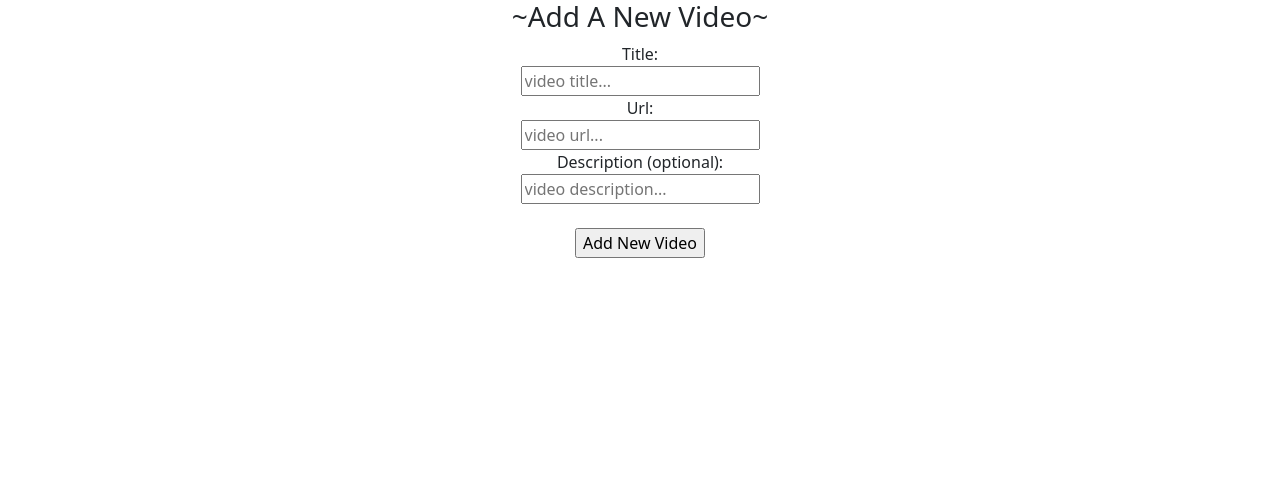
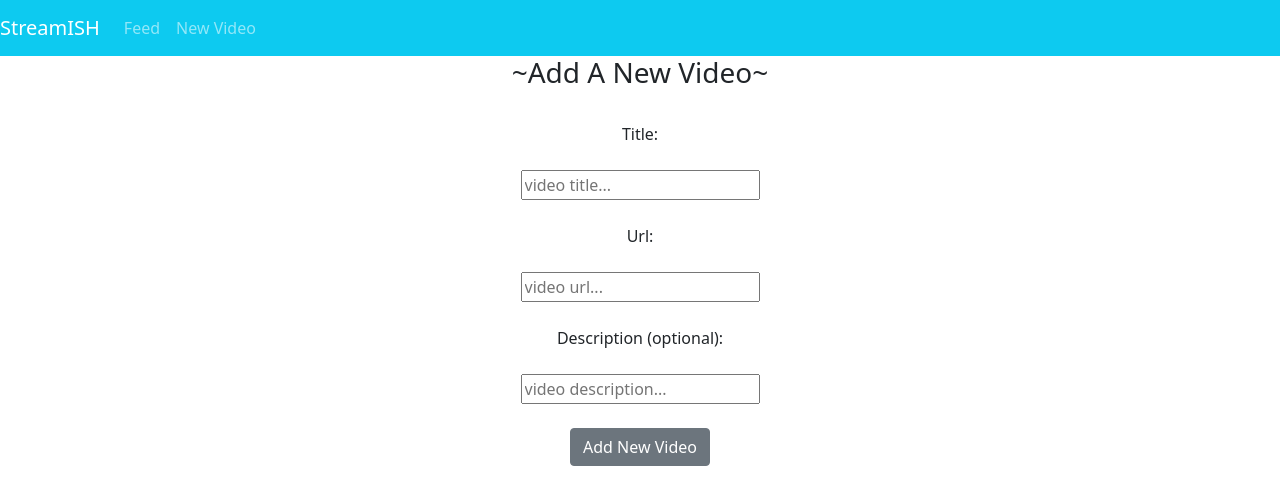
Before and after one commit to luzm321/nss-streamish, a React (Create React App) app in the folder client/: page /videos/add in a window 1280 px wide. Shown: the top 504 px of the page. Built offline with nearby package versions, Linux system fonts and the light colour scheme.

Commit message:
added header/navbar component

```diff
--- a/client/src/App.js
+++ b/client/src/App.js
@@ -2,11 +2,13 @@ import React from "react";
 import { BrowserRouter as Router } from "react-router-dom";
 import "./App.css";
 import ApplicationViews from "./components/ApplicationViews";
+import Header from "./components/Header";
 
 function App() {
   return (
     <div className="App">
       <Router>
+        <Header />
         <ApplicationViews />
       </Router>
     </div>
@@ -14,13 +16,3 @@ function App() {
 }
 
 export default App;
-
-// import VideoList from "./components/VideoList";
-
-// function App() {
-//   return (
-//     <div className="App">
-//       <VideoList />
-//     </div>
-//   );
-// }
--- /dev/null
+++ b/client/src/components/Header.js
@@ -0,0 +1,28 @@
+import React from "react";
+import { Link } from "react-router-dom";
+
+const Header = () => {
+    // using the <Link> component import from the react router instead of anchor tags for navigation
+    // and use the "to" attribute to specify where we want the link to take the user to:
+  return (
+    <nav className="navbar navbar-expand navbar-dark bg-info">
+      <Link to="/" className="navbar-brand">
+        StreamISH
+      </Link>
+      <ul className="navbar-nav mr-auto">
+        <li className="nav-item">
+          <Link to="/" className="nav-link">
+            Feed
+          </Link>
+        </li>
+        <li className="nav-item">
+          <Link to="/videos/add" className="nav-link">
+            New Video
+          </Link>
+        </li>
+      </ul>
+    </nav>
+  );
+};
+
+export default Header;
--- a/client/src/components/VideoForm.js
+++ b/client/src/components/VideoForm.js
@@ -1,5 +1,5 @@
 import React, {useState} from "react";
-// import { Button } from "reactstrap";
+import { Button, Form, FormGroup, Label, Input, FormText } from 'reactstrap';
 import { addVideo } from "../modules/videoManager";
 
 const VideoForm = ({getVideosWithComments}) => {
@@ -36,14 +36,14 @@ const VideoForm = ({getVideosWithComments}) => {
         <div className="row videoFormContainer">
             <h3>~Add A New Video~</h3>
             <div className="videoForm">
-                <label>Title:</label><br/>
+                <br/><Label>Title:</Label><br/><br/>
                 <input id="title" type="text" defaultValue={videoToAdd.title} value={videoToAdd.title} onChange={(event) => {handleInputChange(event)}} placeholder="video title..." required />
-                <br/><label>Url:</label><br/>
+                <br/><br/><Label>Url:</Label><br/><br/>
                 <input id="url" type="text" defaultValue={videoToAdd.url} value={videoToAdd.url} onChange={(event) => {handleInputChange(event)}} placeholder="video url..." required />
-                <br/><label>Description (optional):</label><br/>
+                <br/><br/><Label>Description (optional):</Label><br/><br/>
                 <input id="description" type="text" defaultValue={videoToAdd.description} value={videoToAdd.description} onChange={(event) => {handleInputChange(event)}} placeholder="video description..." />
-                <br/><br/><input type="button" value ="Add New Video" onClick={() => {handleAddNewVideo()}}/>
-                {/* <br/><br/><Button value ="Add New Video" onClick={() => {handleAddNewVideo()}}/> */}
+                {/* <br/><br/><input type="button" value ="Add New Video" onClick={() => {handleAddNewVideo()}}/> */}
+                <br/><br/><Button className="btn btn-primary" value ="Add New Video" onClick={() => {handleAddNewVideo()}}>Add New Video</Button><br/><br/>
             </div>
         </div>
     );
```
